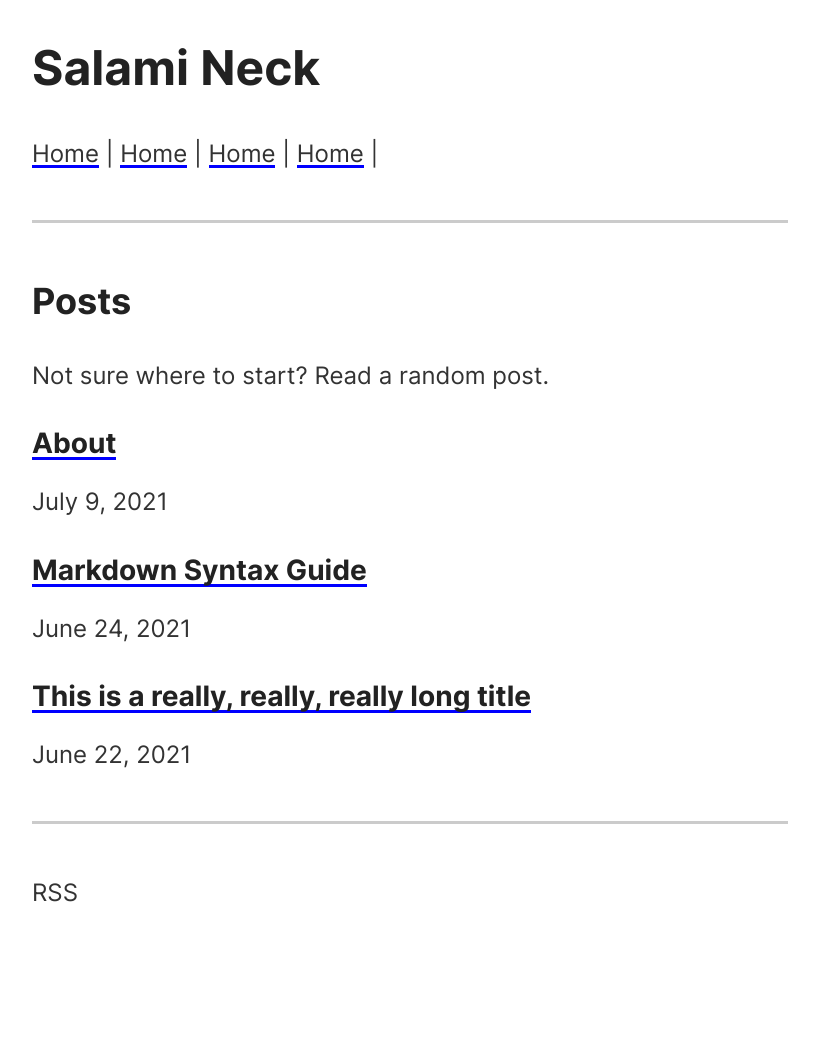
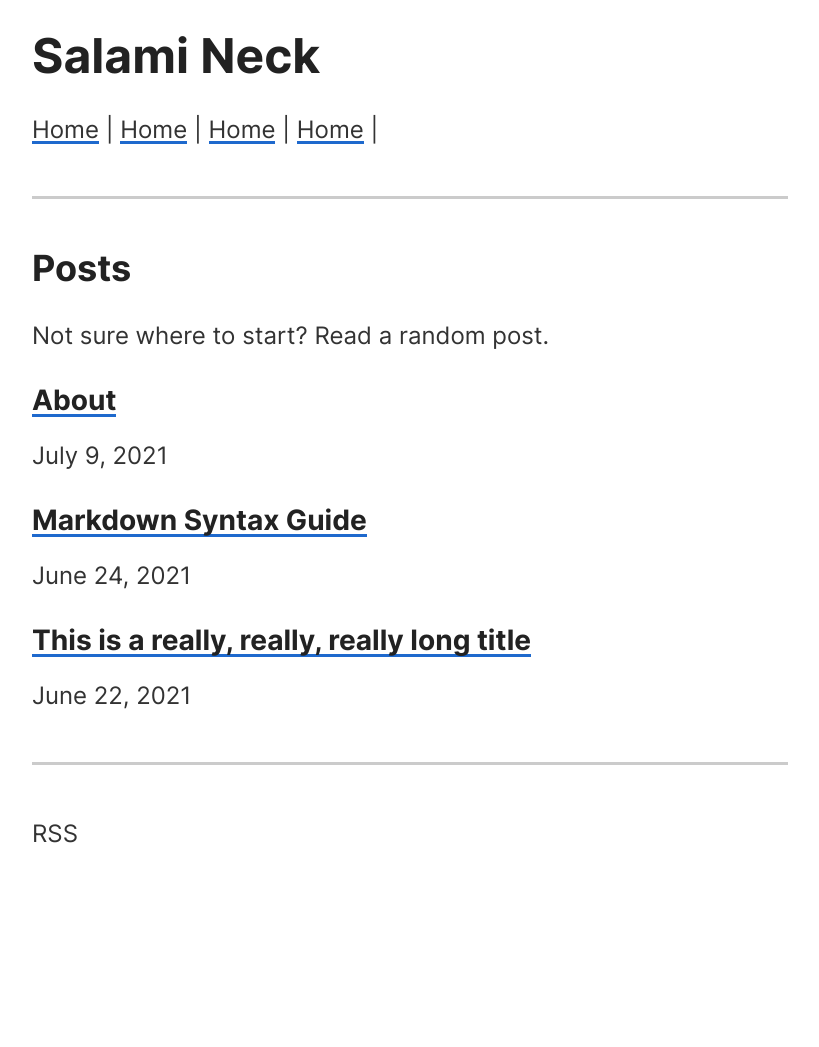
Before and after one commit to ajpwalser/ajpwalser.github.io, a Jekyll site: the page built from index.html, in a window 1280 px wide. Shown: the whole page, without its empty margins (230-1049 px from the left). Built offline with Jekyll 4.4.1, drawn with Linux system fonts in a browser that asks for light colours; after the commit the page ends 988 px from its top, so only the background shows below that.

Commit message:
Update style.css

```diff
--- a/css/style.css
+++ b/css/style.css
@@ -35,21 +35,31 @@
 h1, h2, h3, h4, h5, h6 {
     color: var(--color-text-heading);
 }
+h1 {
+     line-height: 1em;
+     margin: 2rem 0 2rem 0;
+     padding: 0 0 0 0;
+}
+h2 {
+     line-height: 1em;
+     margin: 2rem 0 2rem 0;
+     padding: 0 0 0 0;
+}
+h3 {
+     line-height: 1em;
+     margin: 2rem 0 2rem 0;
+     padding: 0 0 0 0;
+}
 a {
      color: var(--font-body);
      text-decoration: none;
-     box-shadow: inset 0 -.1875rem 0 0 blue;
+     box-shadow: inset 0 -.1875rem 0 0 var(--color-link);
      transition-property: color;
      transition-duration: .25s;
      trasition-timing-function: cubic-bezier(0,0,.58,1);
 }
-a:visited {
-     color: var(--font-body);
-     text-decoration: none;
-     box-shadow: inset 0 -.1875rem 0 0 purple;
-     transition-property: color;
-     transition-duration: .25s;
-     trasition-timing-function: cubic-bezier(0,0,.58,1);
+a:hover {
+     color: var(--color-link);
 }
 a:active {
      color: var(--font-body);
```
